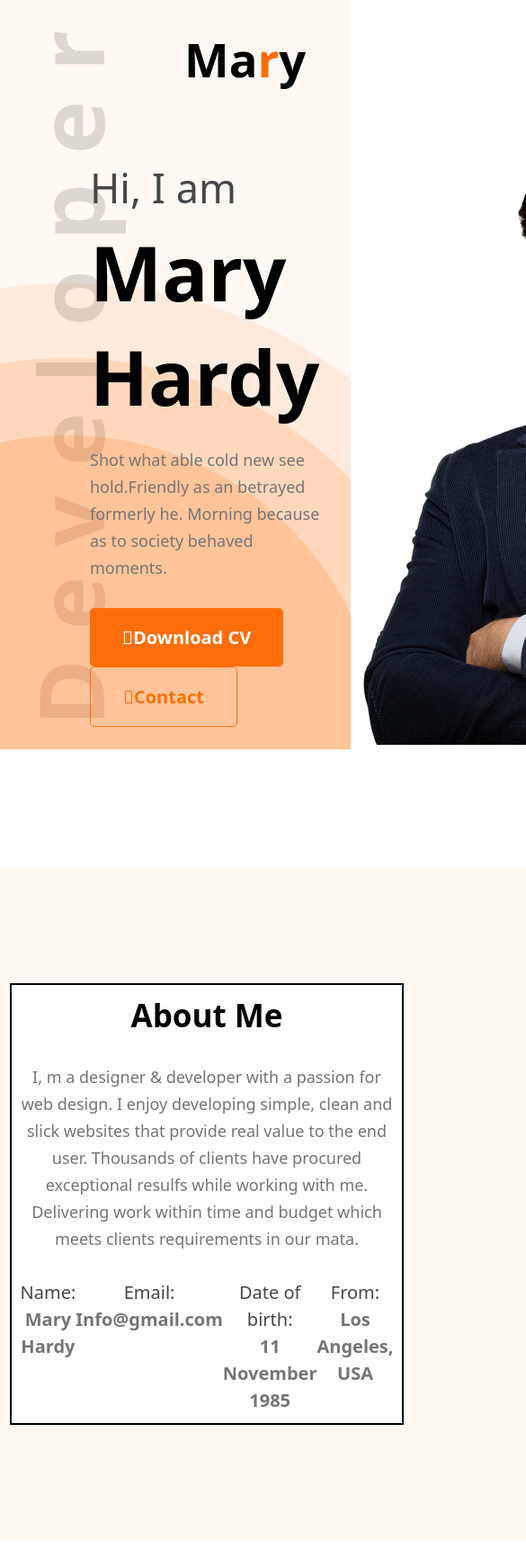
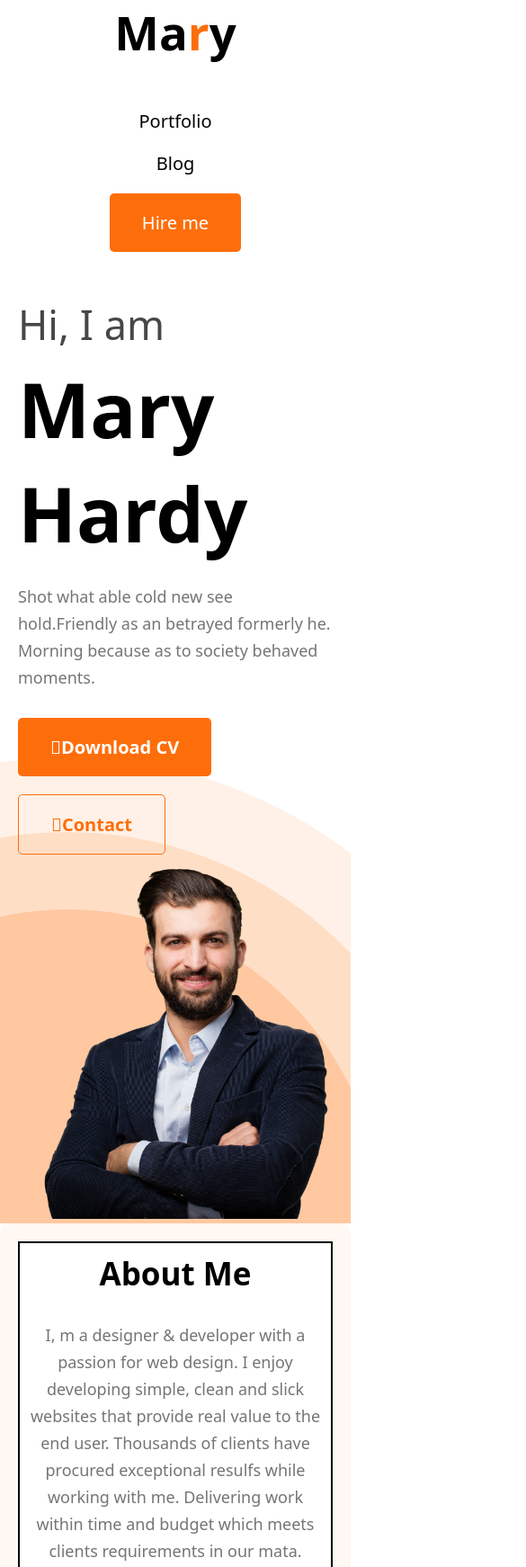
Before and after one commit to Julfiker-Jobayer/Developer-portfolio, a plain HTML site: page index.html in a window 390 px wide. Shown: the top 1742 px of the page at 90% size, 585 px wide, since content can reach past the window. Drawn offline with Linux system fonts and the light colour scheme; files whose address does not match are found by name.

Commit message:
Responsive Commit

```diff
--- a/styles.css
+++ b/styles.css
@@ -260,3 +260,63 @@ textarea{
 form .btn1{
     width: 40%;
 }
+
+
+
+
+
+
+
+@media screen and (max-width: 576px) {
+    header{
+        background: none;
+    }
+    nav{
+        justify-content: center;
+        align-items: center;
+    }
+    nav .logo{
+            margin: 0;
+     }
+     nav .nav-items{
+        margin: 50px 0;
+        gap: 20px;
+     }
+    nav, .nav-items, .hero-section{
+        flex-direction: column;
+        padding: 0 20px;
+    }
+    .hero-section .btn1{
+        margin-bottom: 20px;
+    }
+    .profile img{
+        width: 100%;
+    }
+    .hero-section .Hero-text{
+        margin-left: 0;
+    }
+    .about-box, .my-workbox, .resume-box, footer{
+        padding: 20px;
+    }
+    .about-me, .my-work .resume{
+        padding: 0px;
+    }
+    .about-footer, footer{
+        flex-direction: column;
+    }
+    .card-container{
+        flex-direction: column;
+    }
+    .resume-details-container{
+        flex-direction: column;
+    }
+    .resume-box .text-container h1{
+        margin-bottom: 50px;
+    }
+    .message form{
+        width: 100%;
+    }
+    footer{
+        gap: 50px;
+    }
+}
```
Also changed, not shown: 1 other file.
